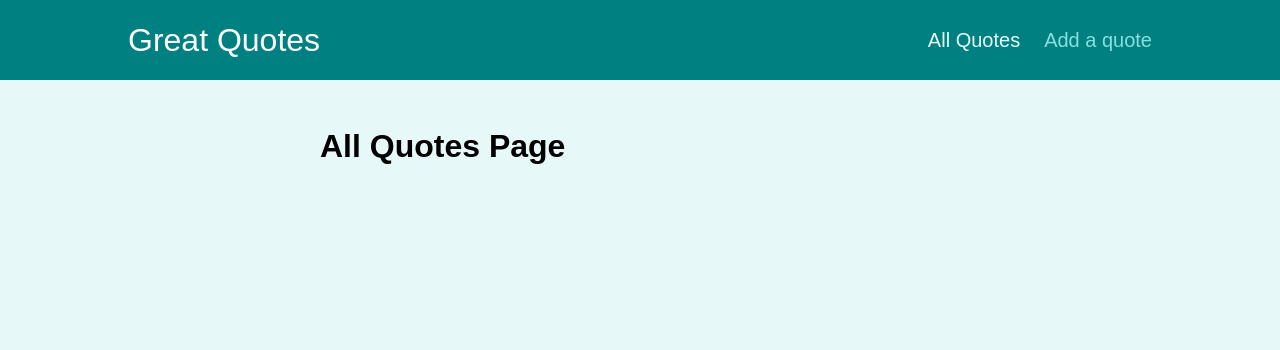
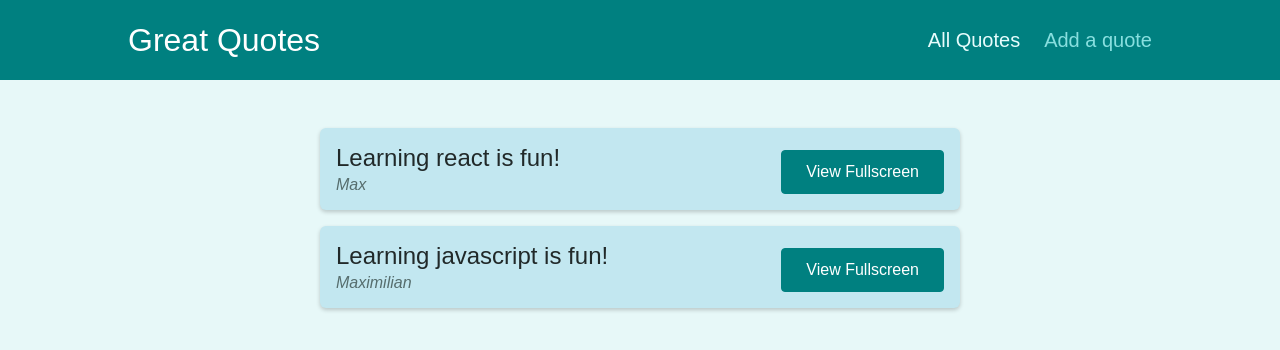
Before and after one commit to ajsabesirovic/multi_page-SPA-with-react_router, a React (Create React App) app: page /quotes in a window 1280 px wide. Shown: the top 350 px of the page. Built offline with nearby package versions, Linux system fonts and the light colour scheme.

Commit message:
adding data and more content

```diff
--- a/src/components/quotes/QuoteList.js
+++ b/src/components/quotes/QuoteList.js
@@ -1,7 +1,7 @@
-import { Fragment } from 'react';
+import { Fragment } from "react";
 
-import QuoteItem from './QuoteItem';
-import classes from './QuoteList.module.css';
+import QuoteItem from "./QuoteItem";
+import classes from "./QuoteList.module.css";
 
 const QuoteList = (props) => {
   return (
--- a/src/pages/AllQuotes.js
+++ b/src/pages/AllQuotes.js
@@ -1,4 +1,10 @@
+import QuoteList from "../components/quotes/QuoteList";
+
+const DUMMY_DATA = [
+  { id: "q1", author: "Max", text: "Learning react is fun!" },
+  { id: "q2", author: "Maximilian", text: "Learning javascript is fun!" },
+];
 const AllQuotes = () => {
-  return <h1>All Quotes Page</h1>;
+  return <QuoteList quotes={DUMMY_DATA} />;
 };
 export default AllQuotes;
--- a/src/pages/NewQuote.js
+++ b/src/pages/NewQuote.js
@@ -1,4 +1,8 @@
+import QuoteForm from "../components/quotes/QuoteForm";
 const NewQuote = () => {
-  return <h1>New Quote Page</h1>;
+  const addQuoteHandler = (quoteData) => {
+    console.log(quoteData);
+  };
+  return <QuoteForm onAddQuote={addQuoteHandler}></QuoteForm>;
 };
 export default NewQuote;
```
Also changed, not shown: src/components/quotes/QuoteForm.js (+9 -9 lines), 1 other file (tests, documents, lock files or other folders).
